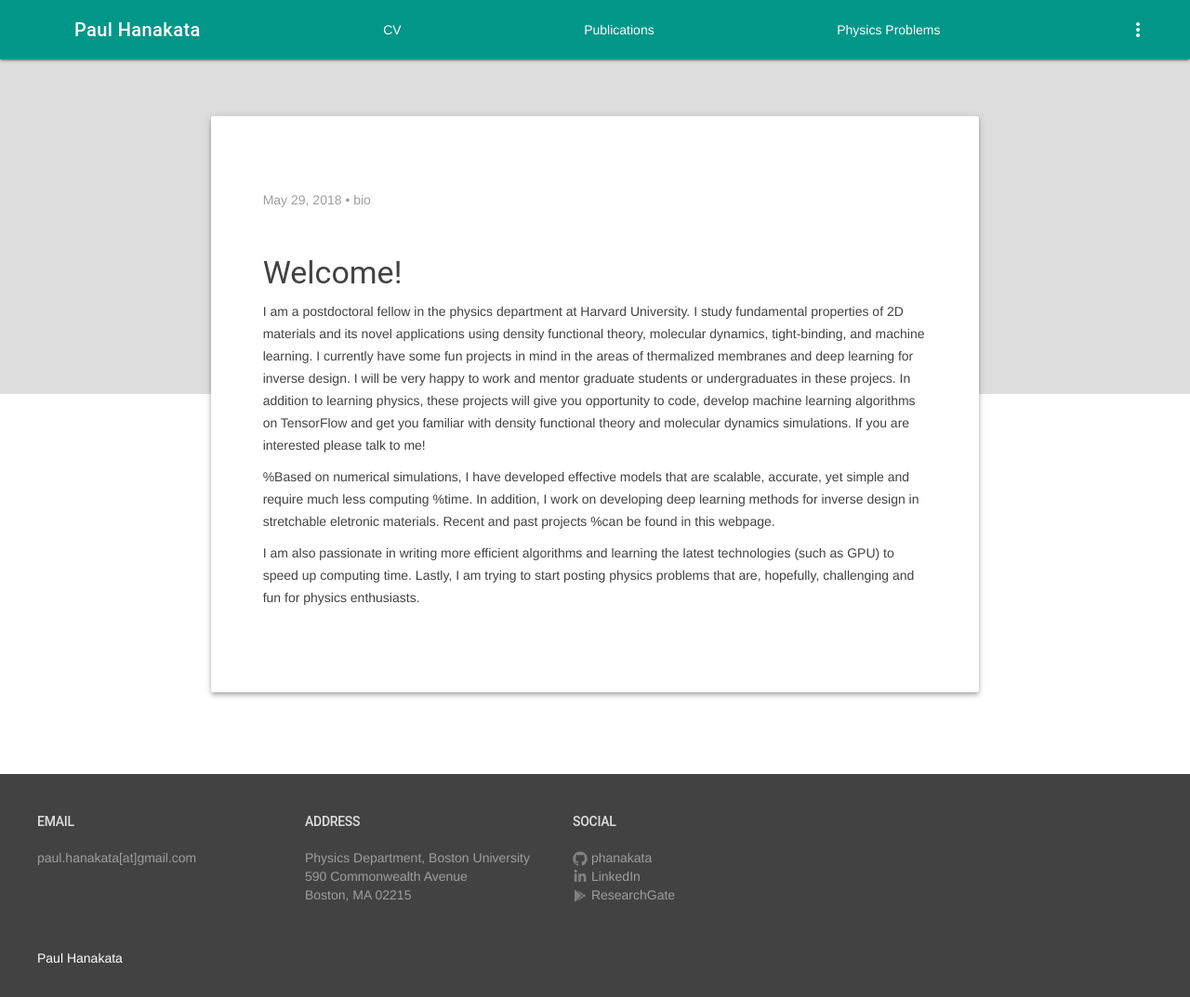
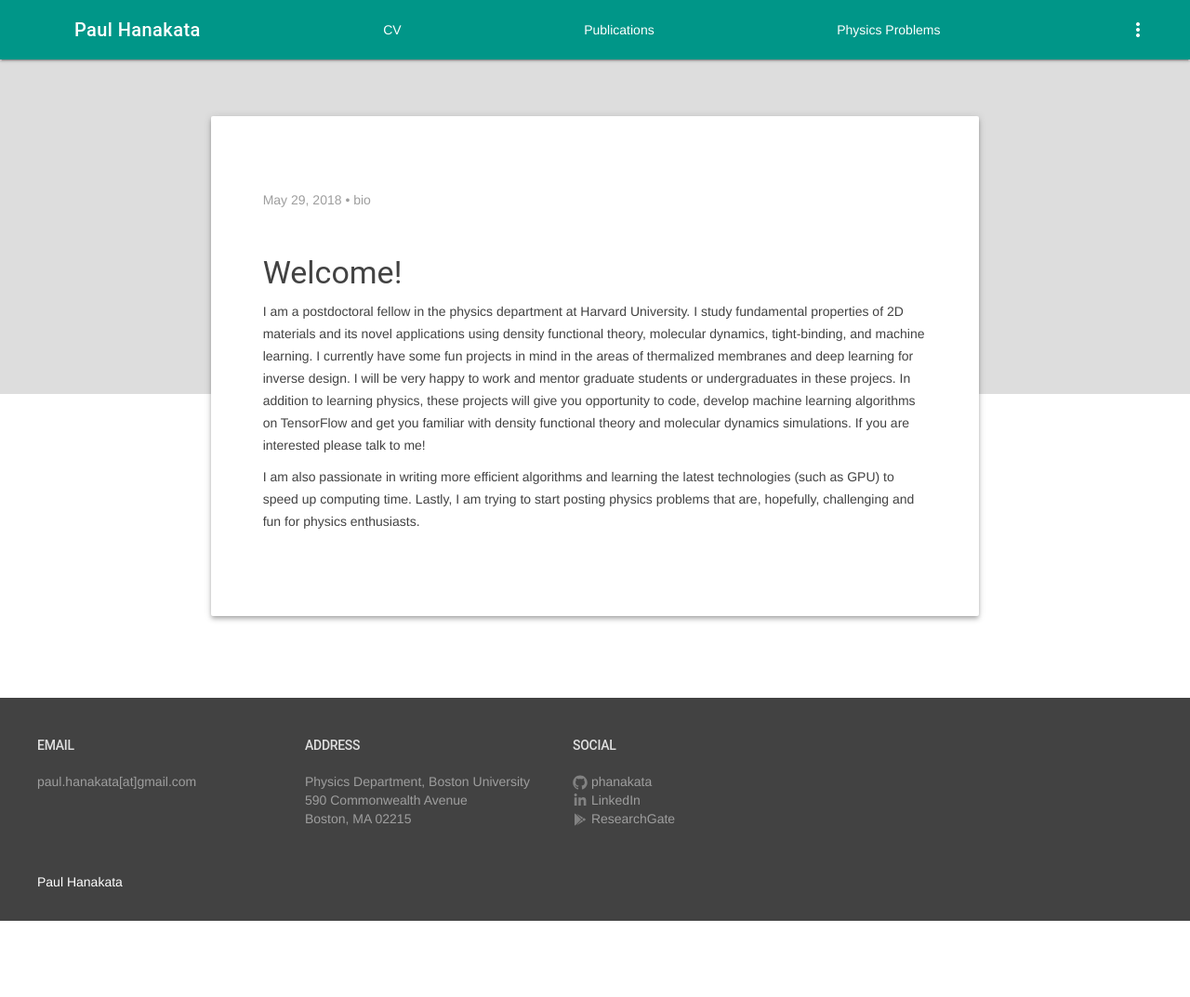
Before and after one commit to phanakata/phanakata.github.io, a Jekyll site: the page built from _posts/2018-05-29-about_me.markdown, in a window 1280 px wide. Shown: the whole page at 93% size. Built offline with Jekyll 4.4.1, drawn with Linux system fonts in a browser that asks for light colours; after the commit the page ends 991 px from its top, so only the background shows below that.

Commit message:
Update 2018-05-29-about_me.markdown

```diff
--- a/_posts/2018-05-29-about_me.markdown
+++ b/_posts/2018-05-29-about_me.markdown
@@ -9,7 +9,7 @@ image: /img/pp.jpg
 
 I am a postdoctoral fellow in the physics department at Harvard University. I study fundamental properties of 2D materials and its novel applications using density functional theory, molecular dynamics, tight-binding, and machine learning. I currently have some fun projects in mind in the areas of thermalized membranes and deep learning for inverse design. I will be very happy to work and mentor graduate students or undergraduates in these projecs. In addition to learning physics, these projects will give you opportunity to code, develop machine learning algorithms on TensorFlow and get you familiar with density functional theory and molecular dynamics simulations. If you are interested please talk to me!
 
-%Based on numerical simulations, I have developed effective models that are scalable, accurate, yet simple and require much less computing %time. In addition, I work on developing deep learning methods for inverse design in stretchable eletronic materials. Recent and past projects %can be found in this webpage.
+<!--Based on numerical simulations, I have developed effective models that are scalable, accurate, yet simple and require much less computing time. In addition, I work on developing deep learning methods for inverse design in stretchable eletronic materials. Recent and past projects can be found in this webpage.-->
 
 I am also passionate in writing more efficient algorithms and learning the latest technologies (such as GPU) to speed up computing time.
 Lastly, I am trying to start posting physics problems that are, hopefully, challenging and fun for physics enthusiasts.
```
